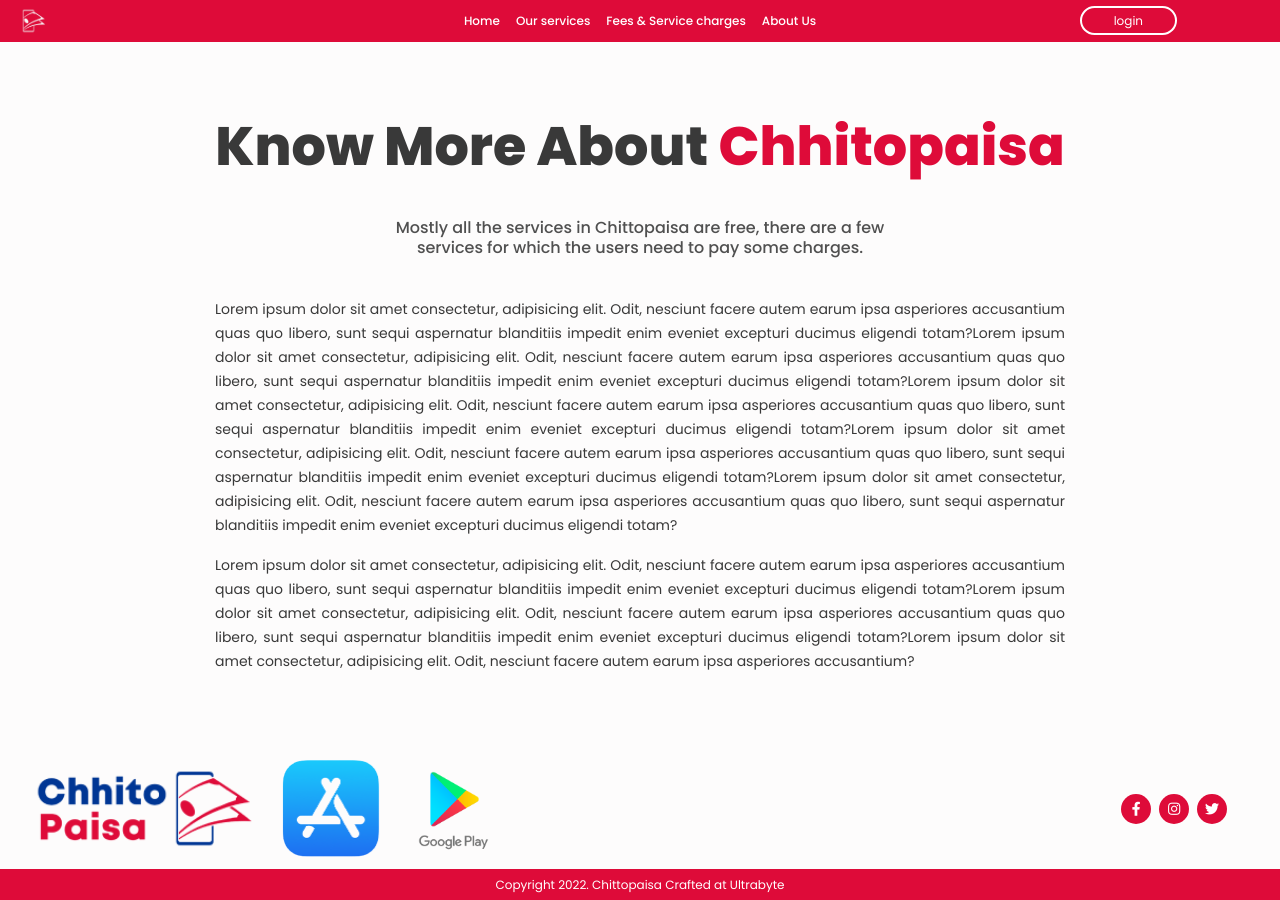
After one commit to np03a170120/chhitopaisa, a PHP site: page /about.php in a window 1280 px wide. The commit adds this page. Run offline with PHP 8.4, Linux system fonts and the light colour scheme.

Commit message:
completed !

```diff
--- /dev/null
+++ b/about.php
@@ -0,0 +1,38 @@
+<?php include 'header.php'?>
+<section class="about sec-padding">
+    <div class="container">
+        <div class="title">
+            <h2>know more about <span>Chhitopaisa</span></h2>
+            <h3>Mostly all the services in Chittopaisa are free, there are a few services for which the users need to
+                pay
+                some charges.</h3>
+        </div>
+
+        <div class="description">
+            <p>Lorem ipsum dolor sit amet consectetur, adipisicing elit. Odit, nesciunt facere autem earum ipsa
+                asperiores accusantium quas quo libero, sunt sequi aspernatur blanditiis impedit enim eveniet excepturi
+                ducimus eligendi totam?Lorem ipsum dolor sit amet consectetur, adipisicing elit. Odit, nesciunt facere
+                autem earum ipsa
+                asperiores accusantium quas quo libero, sunt sequi aspernatur blanditiis impedit enim eveniet excepturi
+                ducimus eligendi totam?Lorem ipsum dolor sit amet consectetur, adipisicing elit. Odit, nesciunt facere
+                autem earum ipsa
+                asperiores accusantium quas quo libero, sunt sequi aspernatur blanditiis impedit enim eveniet excepturi
+                ducimus eligendi totam?Lorem ipsum dolor sit amet consectetur, adipisicing elit. Odit, nesciunt facere
+                autem earum ipsa
+                asperiores accusantium quas quo libero, sunt sequi aspernatur blanditiis impedit enim eveniet excepturi
+                ducimus eligendi totam?Lorem ipsum dolor sit amet consectetur, adipisicing elit. Odit, nesciunt facere
+                autem earum ipsa
+                asperiores accusantium quas quo libero, sunt sequi aspernatur blanditiis impedit enim eveniet excepturi
+                ducimus eligendi totam?</p>
+            <p>Lorem ipsum dolor sit amet consectetur, adipisicing elit. Odit, nesciunt facere autem earum ipsa
+                asperiores accusantium quas quo libero, sunt sequi aspernatur blanditiis impedit enim eveniet excepturi
+                ducimus eligendi totam?Lorem ipsum dolor sit amet consectetur, adipisicing elit. Odit, nesciunt facere
+                autem earum ipsa
+                asperiores accusantium quas quo libero, sunt sequi aspernatur blanditiis impedit enim eveniet excepturi
+                ducimus eligendi totam?Lorem ipsum dolor sit amet consectetur, adipisicing elit. Odit, nesciunt facere
+                autem earum ipsa
+                asperiores accusantium?</p>
+        </div>
+    </div>
+</section>
+<?php include 'footer.php'?>
--- a/css/main.css
+++ b/css/main.css
@@ -708,4 +708,13 @@ thead {
 .charges-table-content {
   margin: 80px 0;
 }
+
+.description {
+  padding: 0 200px;
+}
+
+.description p {
+  line-height: 24px;
+  text-align: justify;
+}
 /*# sourceMappingURL=main.css.map */
--- a/css/main.scss
+++ b/css/main.scss
@@ -528,3 +528,11 @@ thead {
 .charges-table-content {
     margin: 80px 0;
 }
+
+.description {
+    padding: 0 200px;
+    p {
+        line-height: 24px;
+        text-align: justify;
+    }
+}
--- a/header.php
+++ b/header.php
@@ -47,6 +47,9 @@
                                     <li class="nav-item">
                                         <a class="nav-link" href="charges.php">Fees & Service charges</a>
                                     </li>
+                                    <li class="nav-item">
+                                        <a class="nav-link" href="about.php">About Us</a>
+                                    </li>
                                     <!-- <li class="nav-item">
                                         <a class="nav-link" href="#">Member banks</a>
                                     </li> -->
```
Also changed, not shown: 1 other file.
